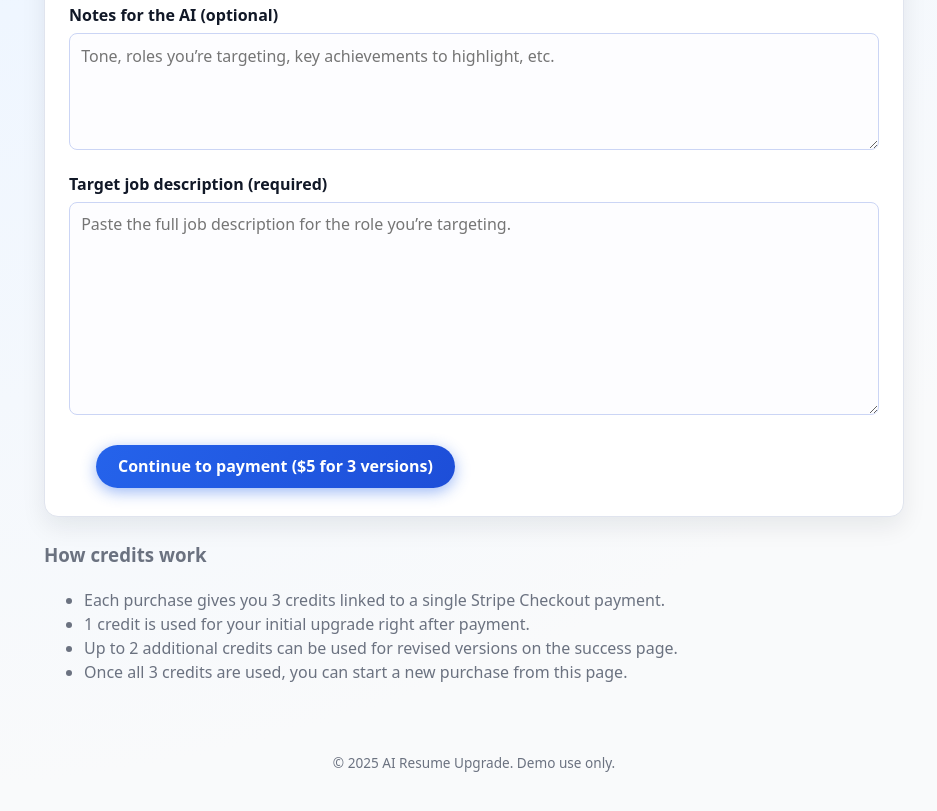
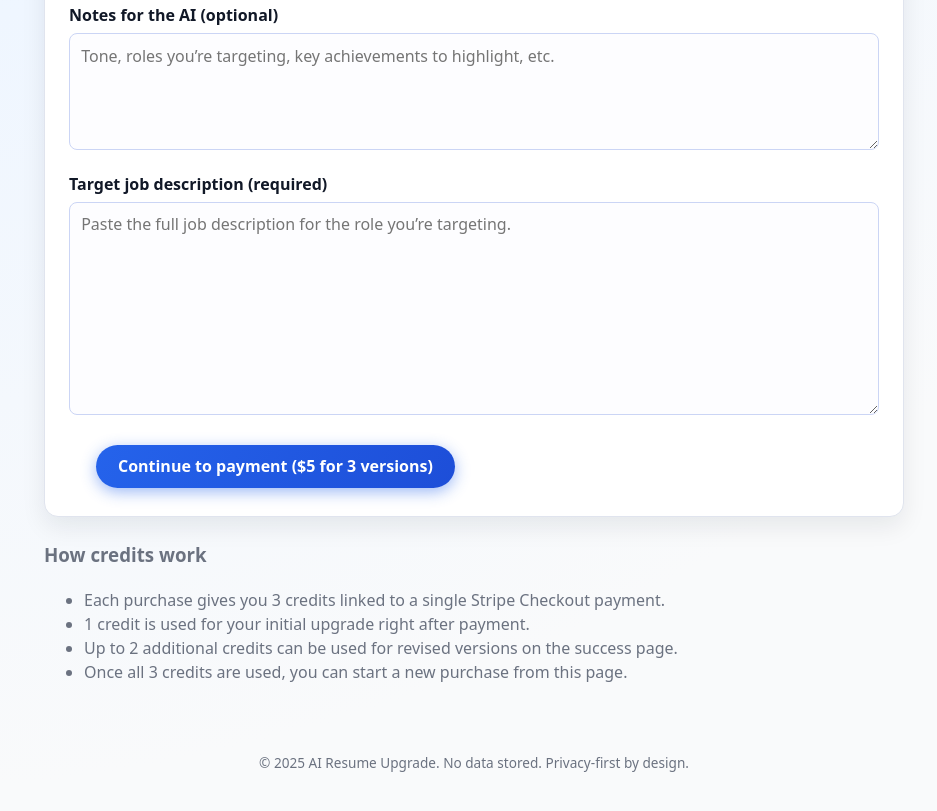
Before and after one commit to WulfIntel/ai-resume-updater-web, a website: page public/index.html in a window 1280 px wide. Shown: the part 954-1765 px from the top of the page, without its empty margins (166-1103 px from the left). Drawn offline with Linux system fonts and the light colour scheme.

Commit message:
Update index.html

```diff
--- a/public/index.html
+++ b/public/index.html
@@ -83,7 +83,7 @@
 
   <footer class="site-footer">
     <div class="container">
-      <p>&copy; <span id="year"></span> AI Resume Upgrade. Demo use only.</p>
+      <p>&copy; <span id="year"></span> AI Resume Upgrade. No data stored. Privacy-first by design.</p>
     </div>
   </footer>
 
```
